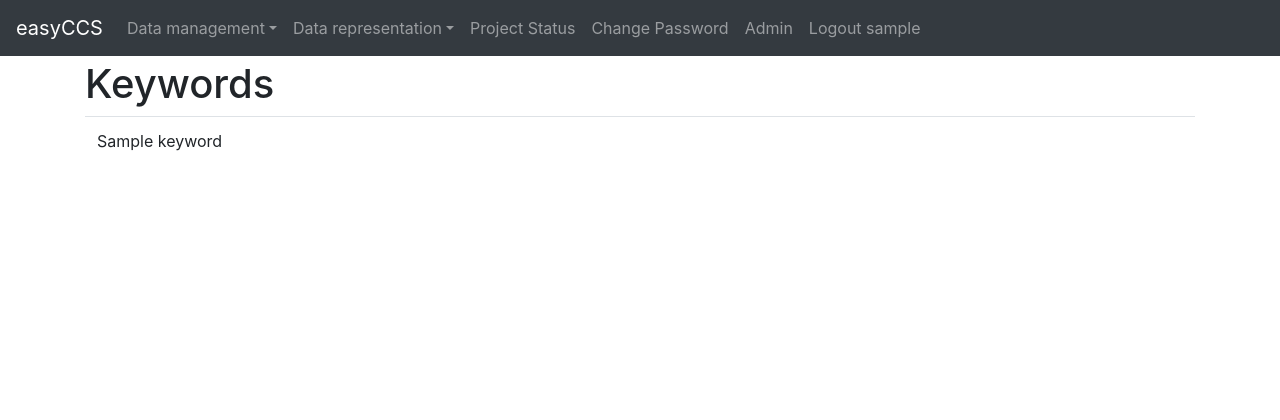
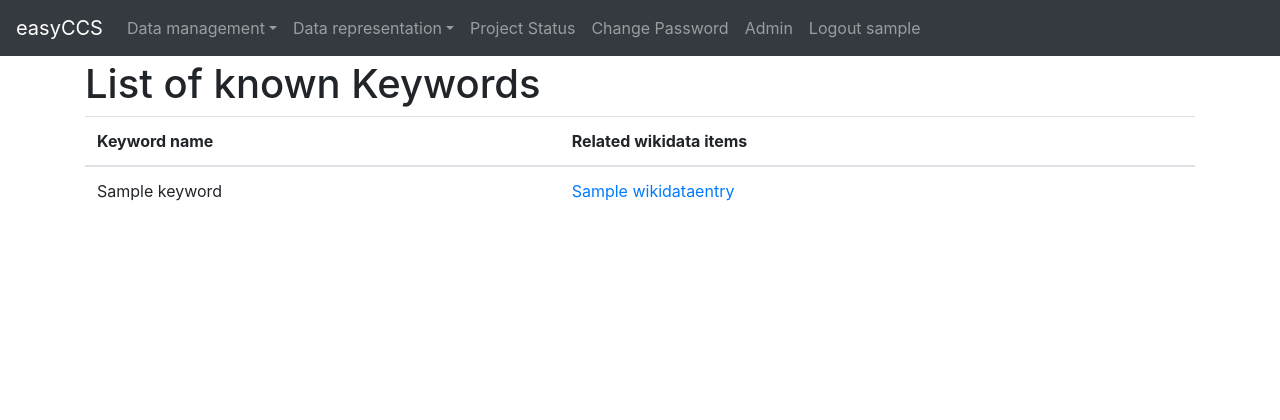
Before and after one commit to ComNets-Bremen/easyCCS, a Django app: page /content/list/keywords in a window 1280 px wide. Shown: the top 420 px of the page. Run offline with Django 3.2, Linux system fonts and the light colour scheme; a user stored in the database is signed in; tables that the repository leaves empty hold one stand-in row (values such as "Sample post"); some libraries are stand-ins or nearby versions.

Commit message:
Connect wikidats to keywords

```diff
--- a/easyCCS/content/admin.py
+++ b/easyCCS/content/admin.py
@@ -29,7 +29,8 @@ class SkillAdmin(admin.ModelAdmin):
 
 class KeywordAdmin(admin.ModelAdmin):
     ordering = ["keyword_name"]
-    search_fields = ["keyword_name"]
+    search_fields = ["keyword_name", "keyword_related_wikidata",]
+    autocomplete_fields = ["keyword_related_wikidata",]
 
 class StoredConfigurationAdmin(admin.ModelAdmin):
     ordering = ["-id"]
@@ -41,6 +42,7 @@ class WikidataEntryAdmin(admin.ModelAdmin):
     readonly_fields = ["wikidata_name", "wikidata_related_fields_raw", "wikidata_related_fields"]
     list_display = ["wikidata_name", ]
     actions = ["update_all_related", "update_from_wikidata", "export_to_csv"]
+    search_fields = ["wikidata_name", "wikidata_related_fields__wikidata_name"]
 
     change_list_template = "content/admin/entities/wikidata_entry_changelist.html"
 
--- a/easyCCS/content/models.py
+++ b/easyCCS/content/models.py
@@ -17,6 +17,8 @@ from django.urls import reverse
 from django.conf import settings
 
 RELATED_PROPERTIES = ["P31", "P279", "P737", "P277", "P366", "1535", "1542", "828", "1709", "527", "1963"]
+
+WIKIDATA_BASE_URL = "https://www.wikidata.org/wiki/"
 
 def getFilePath(instance, filename):
     filename = "%s_%s" % (uuid.uuid4(), filename)
@@ -111,6 +113,8 @@ class WikidataEntry(models.Model):
             self.wikidata_related_fields_raw = json.dumps(props)
             if save:
                 self.save()
+    def getWikidataUrl(self):
+        return WIKIDATA_BASE_URL + str(self.wikidata_id)
 
 
 
@@ -227,6 +231,7 @@ class Module(models.Model):
 # Keyword class for grouping data
 class Keyword(models.Model):
     keyword_name = models.CharField(max_length=100)
+    keyword_related_wikidata = models.ManyToManyField(WikidataEntry, blank=True, help_text="Related wikidata fields in this installation.")
 
     class Meta:
         ordering = ["keyword_name"]
--- a/easyCCS/content/templates/content/keyword_list.html
+++ b/easyCCS/content/templates/content/keyword_list.html
@@ -7,10 +7,25 @@
 
 {% if object_list %}
 <table class="table">
+    <thead>
+        <tr>
+            <th>Keyword name</th>
+            <th>Related wikidata items</th>
+
+        </tr>
+    </thead>
     <tbody>
 {% for o in object_list %}
 <tr>
     <td>{{o.keyword_name}}</td>
+    <td>
+        {% for wd in o.keyword_related_wikidata.all %}
+        <a href="{{ wd.getWikidataUrl }}" target="_blank">{{wd}}</a>{% if not forloop.last %}, {% endif %}
+        {% empty %}
+        No related wikidata entries for this keyword.
+        {% endfor %}
+
+    </td>
 </tr>
 {% endfor %}
     </tbody>
--- a/easyCCS/content/views.py
+++ b/easyCCS/content/views.py
@@ -457,7 +457,7 @@ class ModuleDelete(DeleteView):
 class KeywordListView(ListView):
     model = Keyword
     paginate_by = 20
-    title = "Keywords"
+    title = "List of known Keywords"
 
     def get_context_data(self, **kwargs):
         context = super().get_context_data(**kwargs)
```
Also changed, not shown: easyCCS/content/migrations/0039_keyword_keyword_related_wikidata.py (added).
